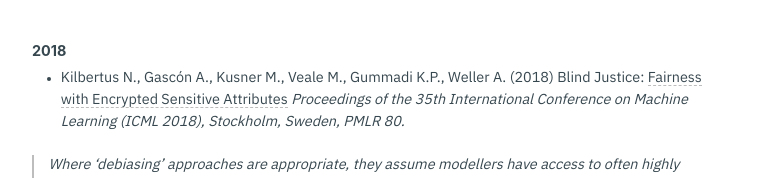
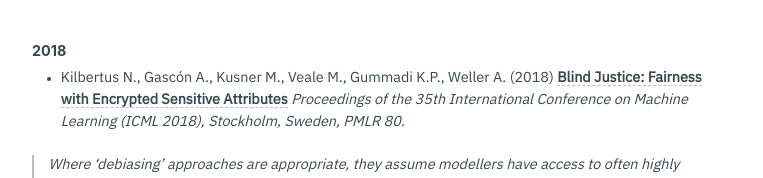
Before and after one commit to veale/veale.github.io, a plain HTML site: page publications/index.html in a window 1280 px wide. Shown: the part 219-397 px from the top of the page, without its empty margins (258-1021 px from the left). Drawn offline with Linux system fonts and the light colour scheme; a script that the page names is missing.

Commit message:
blindjustice2

```diff
--- a/publications/index.html
+++ b/publications/index.html
@@ -79,7 +79,7 @@
   <div class='text-shortcode' style='font-size:0.8em;'><h2 id="2018">2018</h2>
 
 <ul>
-<li>Kilbertus N., Gascón A., Kusner M., Veale M., Gummadi K.P., Weller A. (2018) Blind Justice: <a href="../papers/2018blindjustice.pdf">Fairness with Encrypted Sensitive Attributes</a> <em>Proceedings of the 35th International Conference on Machine Learning (ICML 2018), Stockholm, Sweden, PMLR 80.</em></li>
+<li>Kilbertus N., Gascón A., Kusner M., Veale M., Gummadi K.P., Weller A. (2018) <a href="../papers/2018blindjustice.pdf"><strong>Blind Justice: Fairness with Encrypted Sensitive Attributes</strong></a> <em>Proceedings of the 35th International Conference on Machine Learning (ICML 2018), Stockholm, Sweden, PMLR 80.</em></li>
 </ul>
 
 <blockquote>
```
